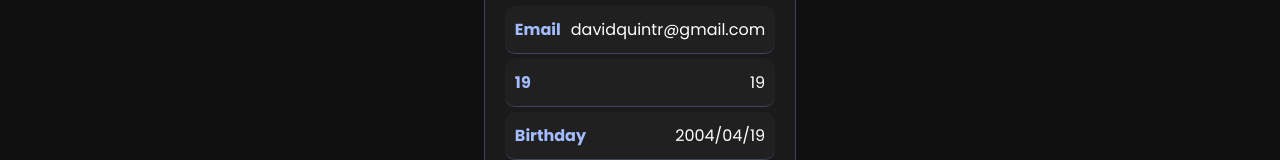
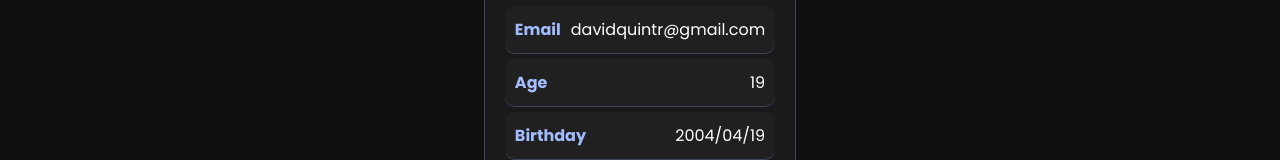
Before and after one commit to davidquintr/portfolio, a Next.js app: page /portfolio/components/personal_info in a window 1280 px wide. Shown: the part 380-540 px from the top of the page. Built offline with nearby package versions, Linux system fonts and the light colour scheme.

Commit message:
cambio minimo

```diff
--- a/pages/components/personal_info.tsx
+++ b/pages/components/personal_info.tsx
@@ -42,7 +42,7 @@ export default function PersonalInfo() {
               detail={personal?.mail}
             ></PersonalItem>
             <PersonalItem
-              title={age}
+              title={translate.age}
               url={""}
               detail={age.toString()}
             ></PersonalItem>
```
